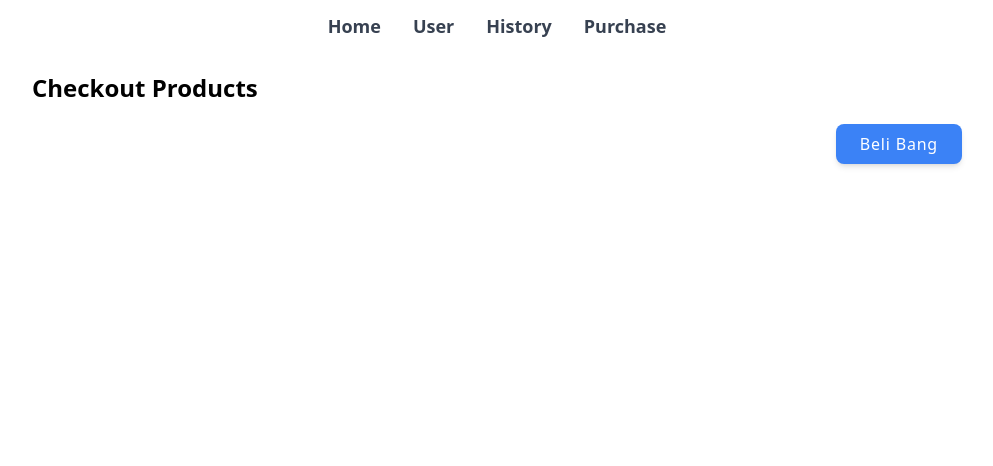
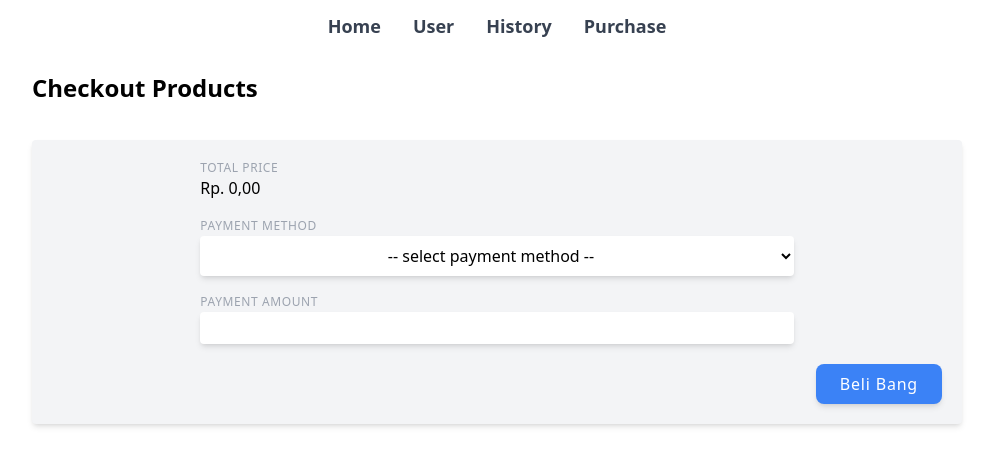
Before and after one commit to Krz193/web-onlineshop, a PHP site: page /view_checkout.php in a window 1280 px wide. Shown: the top 466 px of the page, without its empty margins (143-1136 px from the left). Run offline with PHP 8.4, Linux system fonts and the light colour scheme; some libraries are stand-ins or nearby versions.

Commit message:
complete

```diff
--- a/view_checkout.php
+++ b/view_checkout.php
@@ -23,9 +23,26 @@
         </header>
 
         <section class="w-full flex flex-col items-center" id="cards-container"></section>
-        <section class="w-9/12 flex flex-col items-end">
+        <section class="w-9/12 flex flex-col my-4 p-5 bg-gray-100 rounded shadow-md items-center" id="items_data">
+            <div class="card-items w-8/12 mb-3 flex flex-col">
+                <span class="text-xs text-gray-400 uppercase tracking-wider">total price</span>
+                <span id="total_price">Rp. 4000,00</span>
+            </div>
+            <div class="card-items w-8/12 mb-3">
+                <span class="text-xs text-gray-400 uppercase tracking-wider">payment method</span>
+                <select name="payment_method" id="payment_method" class="w-full py-2 px-4 shadow-md bg-white rounded">
+                    <option value="" selected disabled class="text-center">-- select payment method --</option>
+                    <option value="cash" class="">cash</option>
+                    <option value="transfer" class="">transfer</option>
+                </select>
+            </div>
+            <div class="card-items w-8/12 mb-3">
+                <span class="text-xs text-gray-400 uppercase tracking-wider">payment amount</span>
+                <input type="text" name="payment_amount" id="payment_amount"
+                class="shadow-md rounded self-end w-full px-3 py-1">
+            </div>
             <button
-            class="px-6 py-2 bg-blue-500 rounded-lg shadow-md capitalize text-white font-medium tracking-wider"
+            class="px-6 py-2 mt-2 bg-blue-500 rounded-lg shadow-md capitalize text-white font-medium tracking-wider self-end"
             onclick="beli()">
                 beli bang
             </button>
@@ -34,10 +51,15 @@
     </main>
 
     <script>
+        let idBarang;
+        let total_price = 0;
         function showCard() {
             let products = JSON.parse(localStorage.getItem("products"));
             let html = "";
+            total_price = 0;
             for(let product in products){
+                idBarang = products[product].id;
+                total_price+= products[product].price*products[product].qty;
                 html+=
                 `<section class="item p-5 mb-6 rounded-lg flex-row w-9/12 bg-gray-100 shadow-md">
                     <div class="card-head flex min-h-36">
@@ -53,14 +75,23 @@
                     <div class="action-btn w-full flex justify-end items-end">
                         <div class="quantity flex items-center justify-end pe-5">
                             <span class="capitalize text-sm me-2">quantity :</span>
-                            <input type="number" name="" class="shadow-md w-2/12 rounded px-2"
-                            value="${products[product].qty}">
+                            <input type="number" name="" min="1" class="shadow-md w-2/12 rounded px-2"
+                            value="${products[product].qty}" id="qty" onchange="qty(${idBarang}, this)">
                         </div>
                         <button id="deleteCard" onclick="deleteCard(${products[product].id})" class="px-4 py-2 bg-blue-500 capitalize text-sm rounded-full text-white">delete item</button>
                     </div>
                 </section>`
             }
             document.getElementById("cards-container").innerHTML = html;
+            document.getElementById("total_price").innerHTML = `Rp. ${total_price},00`;
+        }
+
+        function qty(id, input) {
+            let products = JSON.parse(localStorage.getItem("products"));
+            products[id].qty = input.value;
+            localStorage.setItem("products", JSON.stringify(products));
+            showCard();
+            console.log(`jumlah ${products[id].name} sekarang adalah ${input.value}`);
         }
 
         showCard();
@@ -74,16 +105,26 @@
 
         function beli() {
             var xhttp = new XMLHttpRequest();
+            let payment_amount = document.getElementById("payment_amount").value;
+            let payment_method = document.getElementById("payment_method").value;
             xhttp.onreadystatechange = function () {
                 if (this.readyState == 4 && this.status == 200) {
-                    document
-                        .getElementById("demo")
-                        .innerHTML = this.responseText;
+                    alert("Pembelian berhasil");
+                    location.href="history.php";
                 }
             };
+            let jsonData = {
+                total_price : total_price,
+                payment_method : payment_method,
+                payment_amount : payment_amount,
+                products : localStorage.getItem("products")
+            }
+            console.table(jsonData);
             xhttp.open("POST", "App/coba.php", true);
             xhttp.setRequestHeader("Content-type", "application/x-www-form-urlencoded");
-            xhttp.send(localStorage.getItem("products"));
+
+            var params = 'jsonData=' + encodeURIComponent(JSON.stringify(jsonData));
+            xhttp.send(JSON.stringify(jsonData));
         }
     </script>
 </body>
```
